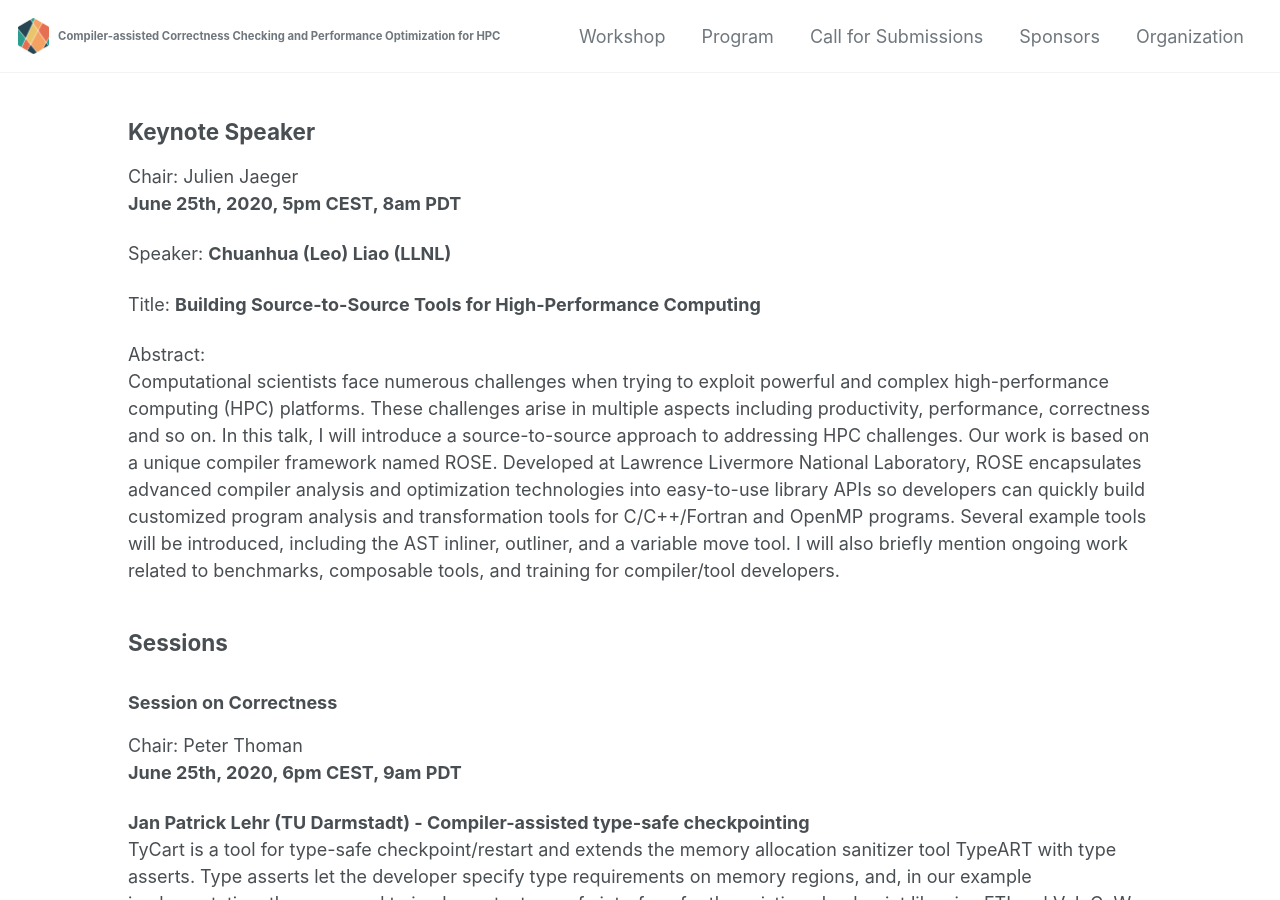
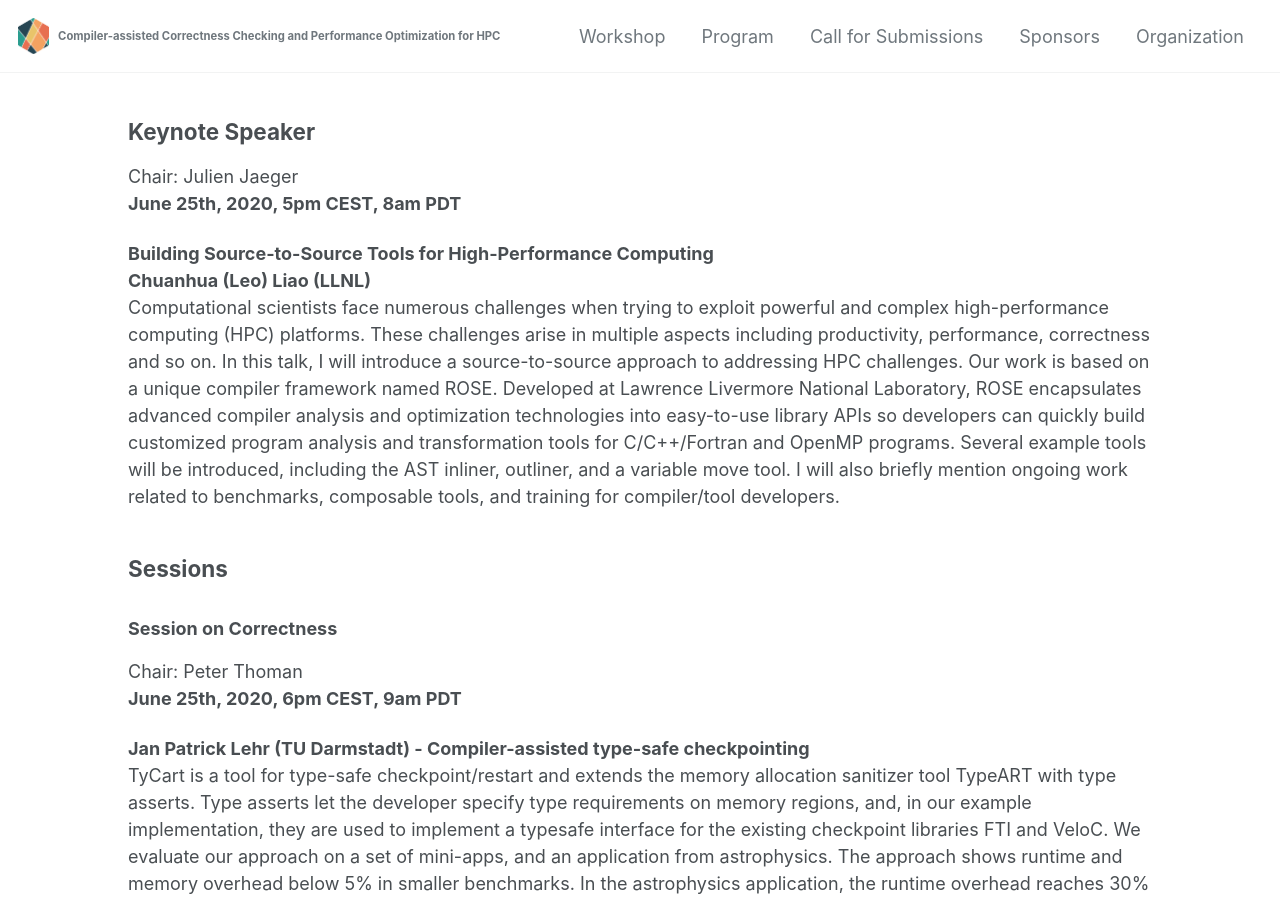
Before and after one commit to c3po-workshop/c3po-workshop.github.io, a Jekyll site: the page built from _pages/program.md, in a window 1280 px wide and 900 px high. Built offline with Jekyll 4.4.1, drawn with Linux system fonts in a browser that asks for light colours; cached includes are drawn as plain includes; nearby versions of some CDN libraries; our own code applies the rules of GitHub Pages for plain Markdown files; some of the changed lines change nothing that is shown.

Commit message:
Updated program page for visuals

```diff
--- a/_pages/program.md
+++ b/_pages/program.md
@@ -7,11 +7,8 @@
 Chair: Julien Jaeger \\
 **June 25th, 2020, 5pm CEST, 8am PDT**
 
-Speaker: **Chuanhua (Leo) Liao (LLNL)**
-
-Title: **Building Source-to-Source Tools for High-Performance Computing**
-
-Abstract: \\
+**Building Source-to-Source Tools for High-Performance Computing** \\
+**Chuanhua (Leo) Liao (LLNL)** \\
 Computational scientists face numerous challenges when trying to exploit powerful and complex high-performance computing (HPC) platforms. These challenges arise in multiple aspects including productivity, performance, correctness and so on. In this talk, I will introduce a source-to-source approach to addressing HPC challenges. Our work is based on a unique compiler framework named ROSE. Developed at Lawrence Livermore National Laboratory, ROSE encapsulates advanced compiler analysis and optimization technologies into easy-to-use library APIs so developers can quickly build customized program analysis and transformation tools for C/C++/Fortran and OpenMP programs. Several example tools will be introduced, including the AST inliner, outliner, and a variable move tool. I will also briefly mention ongoing work related to benchmarks, composable tools, and training for compiler/tool developers.
 
 ## Sessions
```
